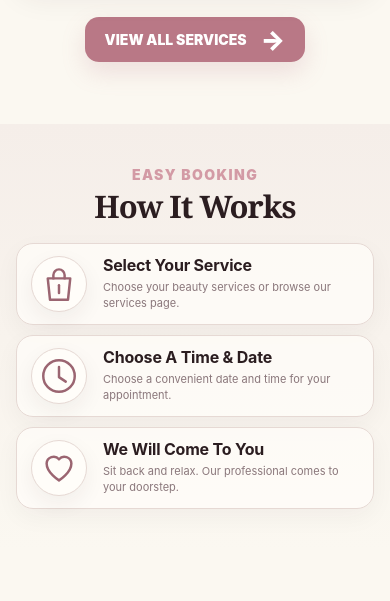
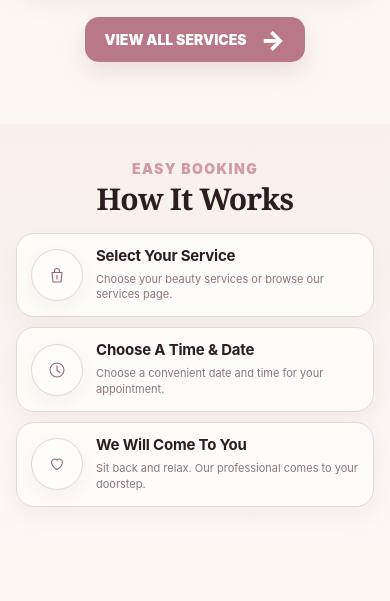
Before and after one commit to heyvivek-sketch/theroyalbeauty--2, a Next.js app: page / in a window 390 px wide. Shown: the part 2480-3081 px from the top of the page. Built offline with nearby package versions, Linux system fonts and the light colour scheme; no server answers; the database is empty.

Commit message:
style: fix how it works mobile layout and SVG icons

```diff
--- a/app/globals.css
+++ b/app/globals.css
@@ -1203,20 +1203,21 @@ body{background:#fbf8f1;color:var(--ink)}
 @media(max-width:760px){.service-add-cart{min-height:48px}}
 
 
-/* ===== Compact How It Works cards ===== */
+/* ===== Refined How It Works section ===== */
 .beauty-how{
-  padding:58px 0;
-  background:linear-gradient(180deg,#f5eee9 0%,#fbf8f1 100%);
+  padding:46px 0 52px;
+  background:linear-gradient(180deg,#f7f0eb 0%,#fbf8f3 100%);
 }
 .beauty-how .beauty-section-heading{
   max-width:620px;
-  margin-bottom:28px;
+  margin:0 auto 22px;
+  text-align:center;
 }
 .beauty-how .beauty-section-heading h2{
   font-family:Georgia,serif;
-  font-size:42px;
-  letter-spacing:-1px;
-  margin:7px 0 0;
+  font-size:38px;
+  letter-spacing:-.8px;
+  margin:6px 0 0;
 }
 .beauty-how-grid{
   display:grid;
@@ -1224,79 +1225,100 @@ body{background:#fbf8f1;color:var(--ink)}
   gap:14px;
 }
 .beauty-how-card{
-  min-height:0;
-  padding:20px 18px;
-  border:1px solid #e6d9d4;
-  border-radius:20px;
-  background:rgba(255,253,249,.78);
-  display:grid;
-  grid-template-columns:76px minmax(0,1fr);
+  min-width:0;
+  min-height:136px;
+  padding:18px;
+  border:1px solid #e5d8d3;
+  border-radius:22px;
+  background:rgba(255,253,249,.9);
+  display:flex;
   align-items:center;
-  gap:16px;
+  gap:15px;
   text-align:left;
-  box-shadow:0 8px 25px rgba(56,31,35,.045);
+  box-shadow:0 8px 24px rgba(56,31,35,.045);
   transition:transform .2s ease,box-shadow .2s ease,border-color .2s ease;
 }
 .beauty-how-card:hover{
   background:#fffdf9;
-  border-color:#d8b5bc;
+  border-color:#d5afb8;
   transform:translateY(-2px);
   box-shadow:0 14px 32px rgba(56,31,35,.08);
 }
 .beauty-how-icon{
-  width:76px;
-  height:76px;
+  width:62px;
+  height:62px;
+  flex:0 0 62px;
   margin:0;
   border-radius:50%;
-  font-size:30px;
   display:grid;
   place-items:center;
   background:#fffdf9;
   color:#9b6571;
-  border:1px solid #e6d9d4;
-  box-shadow:0 8px 22px rgba(56,31,35,.06);
+  border:1px solid #e5d8d3;
+  box-shadow:0 6px 18px rgba(56,31,35,.05);
+}
+.beauty-how-icon svg{
+  width:29px;
+  height:29px;
+  display:block;
+}
+.beauty-how-content{
+  min-width:0;
 }
 .beauty-how-card h3{
-  margin:0 0 5px;
-  font-size:17px;
-  line-height:1.2;
+  margin:0 0 6px;
+  font-size:16px;
+  line-height:1.25;
   letter-spacing:-.2px;
 }
 .beauty-how-card p{
   margin:0;
-  max-width:none;
   font-size:12px;
   line-height:1.5;
   color:#8a777b;
 }
 @media(max-width:900px){
-  .beauty-how{padding:48px 0}
-  .beauty-how .beauty-section-heading h2{font-size:36px}
-  .beauty-how-grid{grid-template-columns:1fr;gap:10px}
+  .beauty-how{padding:40px 0 46px}
+  .beauty-how .beauty-section-heading{margin-bottom:18px}
+  .beauty-how .beauty-section-heading h2{font-size:34px}
+  .beauty-how-grid{
+    grid-template-columns:1fr;
+    gap:10px;
+  }
   .beauty-how-card{
-    grid-template-columns:62px minmax(0,1fr);
+    min-height:0;
     padding:14px 16px;
-    border-radius:17px;
-  }
-  .beauty-how-icon{
-    width:62px;
-    height:62px;
-    font-size:25px;
-  }
-  .beauty-how-card h3{font-size:16px}
-  .beauty-how-card p{font-size:11px;line-height:1.45}
-}
-@media(max-width:420px){
-  .beauty-how{padding:42px 0}
-  .beauty-how .beauty-section-heading{margin-bottom:20px}
-  .beauty-how .beauty-section-heading h2{font-size:31px}
-  .beauty-how-card{
-    grid-template-columns:56px minmax(0,1fr);
-    padding:12px 14px;
+    border-radius:18px;
+    gap:14px;
   }
   .beauty-how-icon{
     width:56px;
     height:56px;
-    font-size:23px;
+    flex-basis:56px;
   }
+  .beauty-how-icon svg{
+    width:26px;
+    height:26px;
+  }
+  .beauty-how-card h3{font-size:16px}
+  .beauty-how-card p{font-size:11.5px;line-height:1.45}
 }
+@media(max-width:420px){
+  .beauty-how{padding:36px 0 42px}
+  .beauty-how .beauty-section-heading h2{font-size:30px}
+  .beauty-how-card{
+    padding:13px 14px;
+    gap:13px;
+  }
+  .beauty-how-icon{
+    width:52px;
+    height:52px;
+    flex-basis:52px;
+  }
+  .beauty-how-icon svg{
+    width:24px;
+    height:24px;
+  }
+  .beauty-how-card h3{font-size:15px}
+  .beauty-how-card p{font-size:11px}
+}
```
